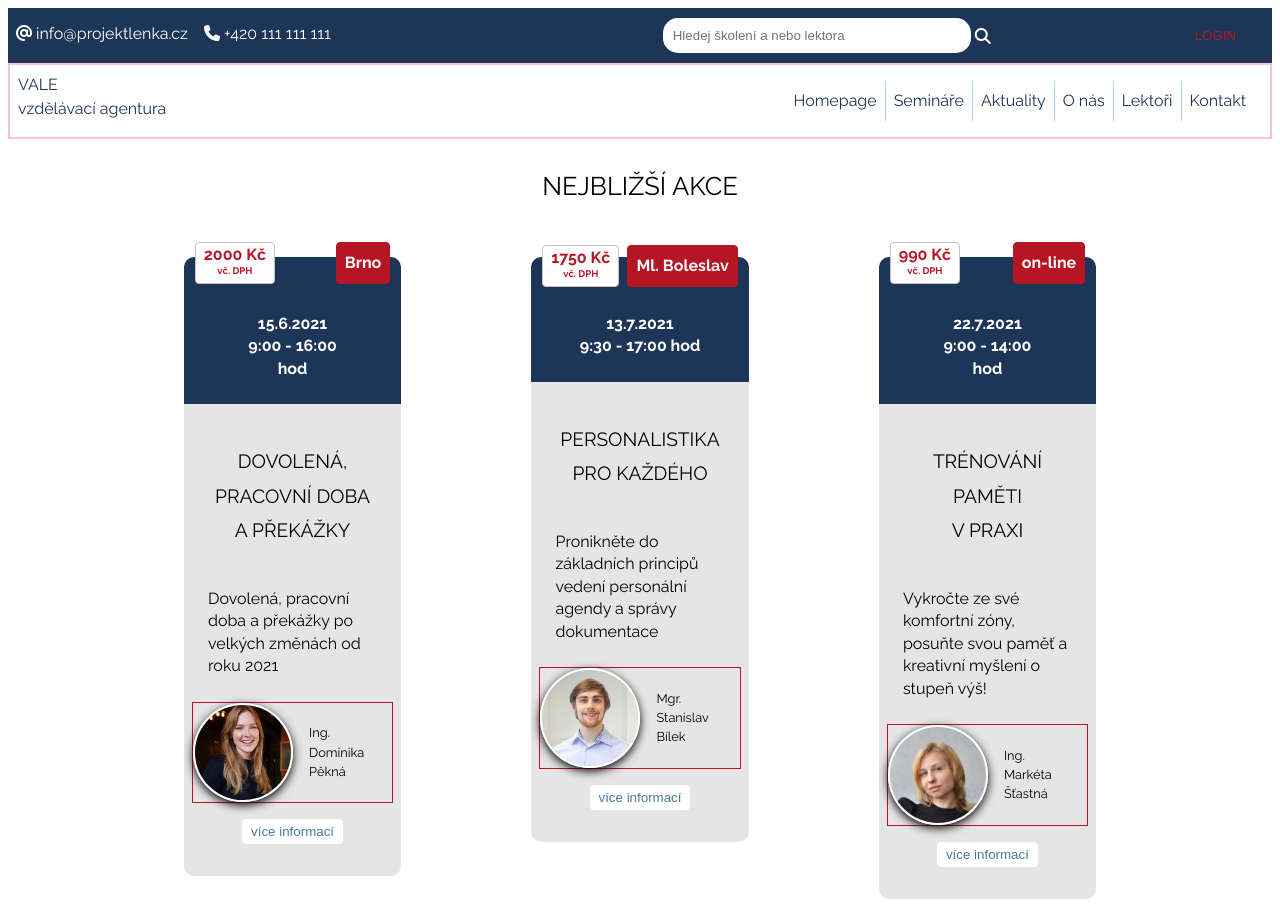
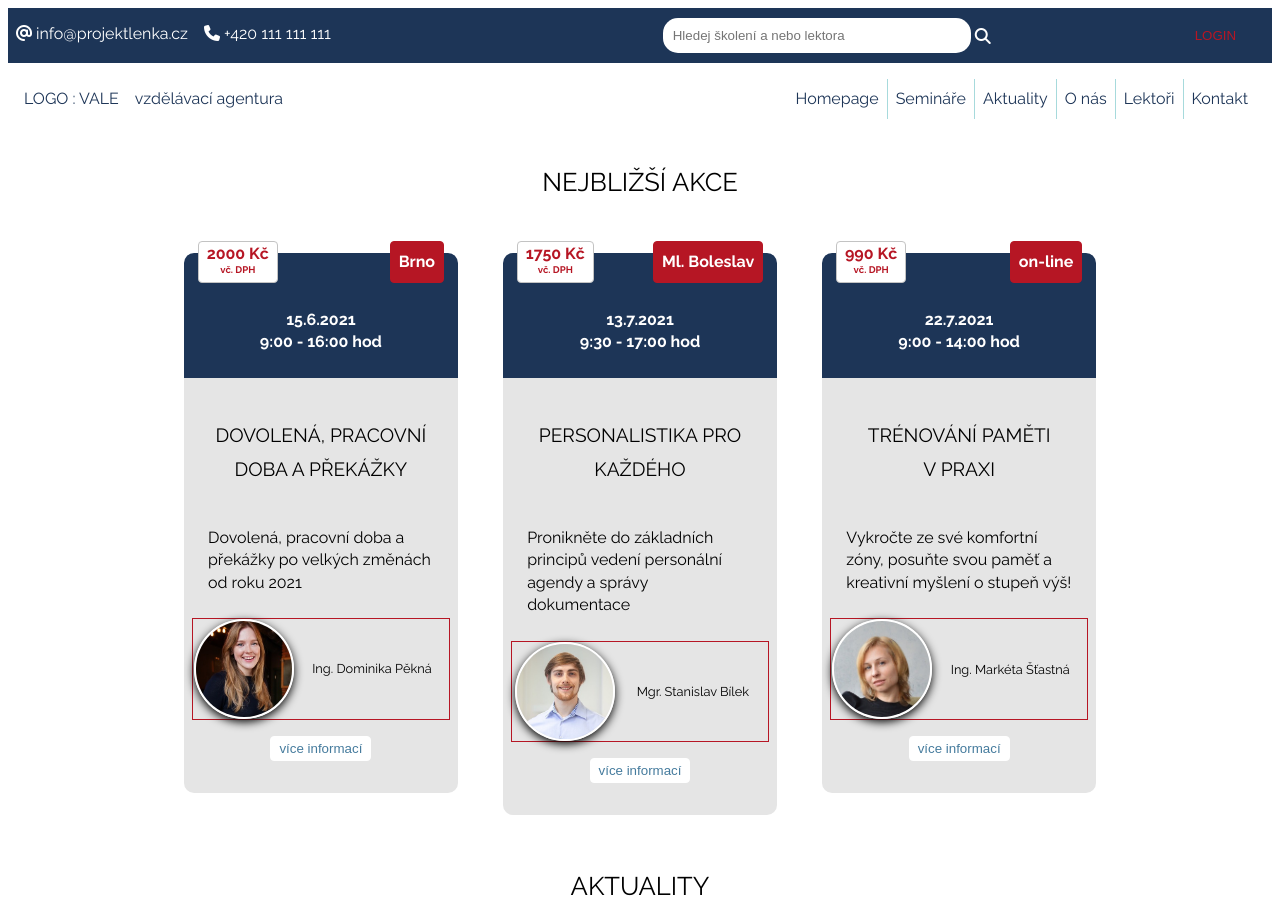
Before and after one commit to PetraWie/zaverecny-projekt-Lenka, an Eleventy site: page index.html in a window 1280 px wide. Shown: the top 912 px of the page. Built offline with nearby package versions, Linux system fonts and the light colour scheme; Eleventy itself is replaced by a stand-in of ours; files that its build step writes are made by us from their sources; a web font is replaced by a local one.

Commit message:
kosmetické upravy hlavicky a velikosti karet seminářů na homepagi

```diff
--- a/_includes/moje-sablona.njk
+++ b/_includes/moje-sablona.njk
@@ -29,7 +29,7 @@
 					<div class="icon-set">
 						<div class="fas fa-at"></div>
 						<a class="mail"
-							href="mailto:info@projektlenka.cz">info@projektlenka.cz</a></li>
+							href="mailto:info@projektlenka.cz">info@projektlenka.cz</a>
 					</div>
 
 
@@ -76,9 +76,9 @@
 			<div class="header-components secondline">
 
 				<div class="header-left">
-					<div class="logo-name">VALE</div>
+					<div class="logo-name">LOGO : VALE</div>
 
-					<div class="logo-text">vzdělávací agentura</div>
+					<div class="logo-text"> vzdělávací agentura </div>
 				</div>
 
 				<nav class="menu">
--- a/css/style.scss
+++ b/css/style.scss
@@ -153,13 +153,19 @@ button {
 .secondline {
   background-color: white;
   color:$c-primary;
-  border:2px solid pink;
   display: flex;
   justify-content: space-between;
 }
 
 .header-left {
   padding: $padding;
+  display: flex;
+  justify-content: space-around;
+  margin: auto $margin;
+
+    .logo-text {
+      padding-left: $padding*2;
+    }
 }
 
 .menu {
@@ -221,7 +227,7 @@ menu-link:hover {
 
 .card {
 	margin:24px 16px;
-	flex-basis: 23%;
+	flex-basis: 29%;
 }
 
 .scheldule {
@@ -307,14 +313,14 @@ menu-link:hover {
   color:black;
 }
 
-.more-info {
-  // padding: 8px;
-  // border-radius: 4px;
-  // border-color: transparent;
-  // background-color: white;
-  // display: block;
-  // margin-left: 180px;
-}
+// .more-info {
+//   // padding: 8px;
+//   // border-radius: 4px;
+//   // border-color: transparent;
+//   // background-color: white;
+//   // display: block;
+//   // margin-left: 180px;
+// }
 /* *********************    HOMEPAGE SEMINARE KONEC ********************** */
 
 /* ********************** HOMEPAGE AKTUALITY ******************************** */
```
Also changed, not shown: css/style.css, 1 other file.
